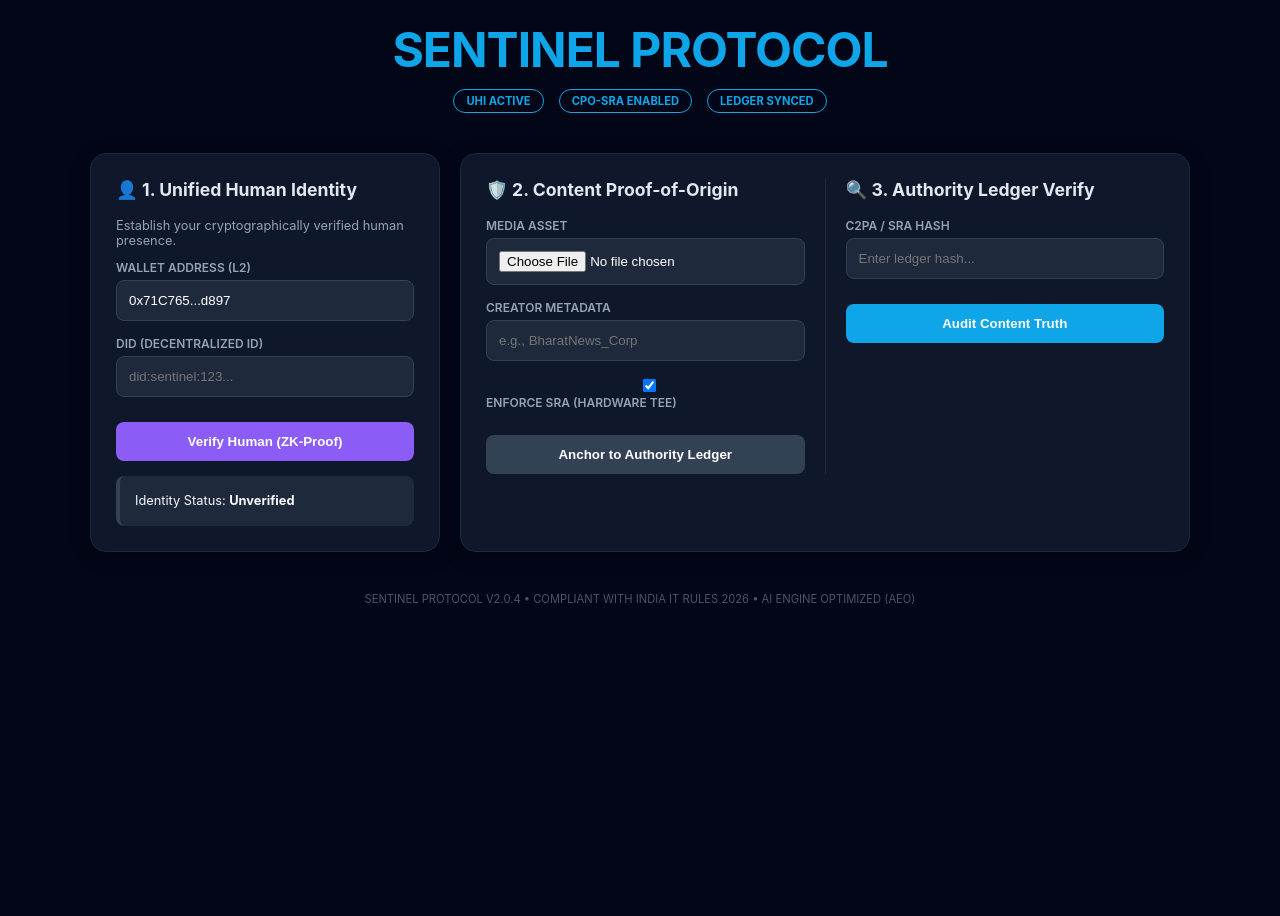
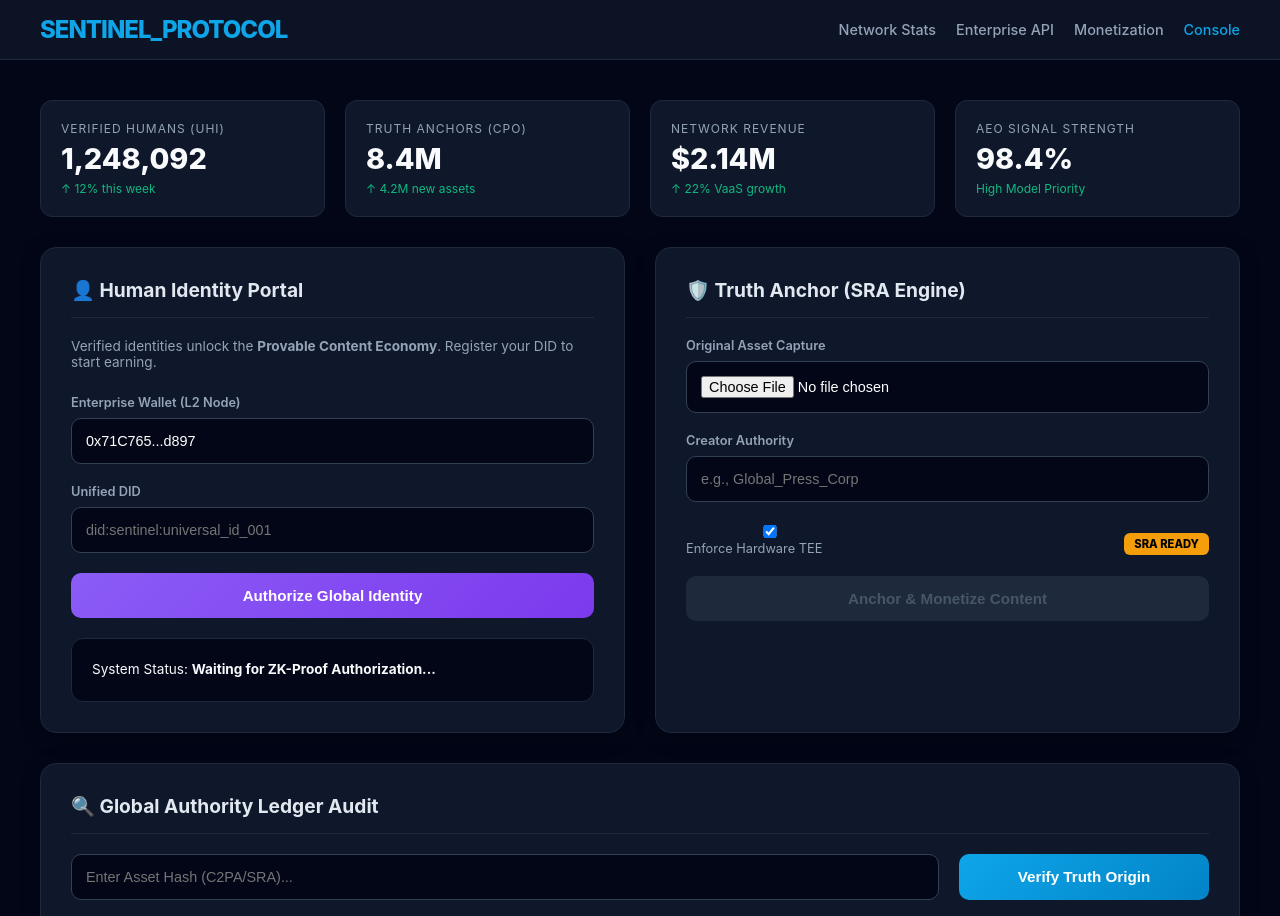
Before and after one commit to 1nsharma/sentinel-protocol, a website: page frontend/index.html in a window 1280 px wide. Shown: the top 916 px of the page. Before the commit the page ends 800 px from the top, so only its background shows below. Drawn offline with Linux system fonts and the light colour scheme.

Commit message:
scale: Add cloud hosting configs and enterprise business dashboard

```diff
--- a/frontend/index.html
+++ b/frontend/index.html
@@ -3,110 +3,146 @@
 <head>
     <meta charset="UTF-8">
     <meta name="viewport" content="width=device-width, initial-scale=1.0">
-    <title>Sentinel Protocol v2 | Digital Truth Engine</title>
+    <title>Sentinel Protocol v2.1 | Global Truth Platform</title>
     <style>
-        :root { --primary: #0ea5e9; --accent: #8b5cf6; --bg: #020617; --panel: #0f172a; --text: #f8fafc; --success: #10b981; }
-        body { font-family: 'Inter', sans-serif; background-color: var(--bg); color: var(--text); margin: 0; padding: 20px; display: flex; justify-content: center; }
-        .app-container { max-width: 1100px; width: 100%; }
-        header { text-align: center; margin-bottom: 40px; }
-        header h1 { font-size: 3rem; color: var(--primary); margin: 0; letter-spacing: -1px; }
-        .pill-container { display: flex; justify-content: center; gap: 15px; margin-top: 10px; }
-        .pill { padding: 4px 12px; border-radius: 20px; font-size: 0.7rem; font-weight: 700; border: 1px solid var(--primary); color: var(--primary); }
+        :root { --primary: #0ea5e9; --accent: #8b5cf6; --bg: #020617; --panel: #0f172a; --text: #f8fafc; --success: #10b981; --gold: #f59e0b; }
+        body { font-family: 'Inter', sans-serif; background-color: var(--bg); color: var(--text); margin: 0; padding: 0; display: flex; flex-direction: column; min-height: 100vh; }
 
-        .grid { display: grid; grid-template-columns: 350px 1fr; gap: 20px; }
-        .panel { background: var(--panel); border: 1px solid #1e293b; border-radius: 16px; padding: 25px; box-shadow: 0 4px 20px rgba(0,0,0,0.3); }
-        h3 { margin-top: 0; display: flex; align-items: center; gap: 10px; font-size: 1.1rem; color: #e2e8f0; }
+        /* Navigation */
+        nav { background: rgba(15, 23, 42, 0.8); backdrop-filter: blur(10px); padding: 15px 40px; border-bottom: 1px solid #1e293b; display: flex; justify-content: space-between; align-items: center; position: sticky; top: 0; z-index: 100; }
+        .logo { font-size: 1.5rem; font-weight: 800; color: var(--primary); letter-spacing: -1px; }
+        .nav-links { display: flex; gap: 20px; }
+        .nav-links a { color: #94a3b8; text-decoration: none; font-size: 0.9rem; font-weight: 500; transition: 0.3s; }
+        .nav-links a:hover { color: var(--primary); }
 
-        .form-group { margin-bottom: 15px; }
-        label { display: block; font-size: 0.75rem; color: #94a3b8; margin-bottom: 5px; text-transform: uppercase; font-weight: 600; }
-        input, select { width: 100%; background: #1e293b; border: 1px solid #334155; padding: 12px; border-radius: 8px; color: white; box-sizing: border-box; }
+        .app-container { max-width: 1200px; width: 100%; margin: 40px auto; padding: 0 20px; flex: 1; }
 
-        button { width: 100%; padding: 12px; border-radius: 8px; border: none; font-weight: 700; cursor: pointer; transition: 0.3s; margin-top: 10px; }
-        .btn-primary { background: var(--primary); color: white; }
-        .btn-accent { background: var(--accent); color: white; }
-        button:hover { opacity: 0.9; transform: translateY(-1px); }
-        button:disabled { background: #334155; cursor: not-allowed; }
+        /* Dashboard Header */
+        .dash-header { display: grid; grid-template-columns: repeat(4, 1fr); gap: 20px; margin-bottom: 30px; }
+        .stat-card { background: var(--panel); border: 1px solid #1e293b; padding: 20px; border-radius: 12px; }
+        .stat-label { font-size: 0.75rem; color: #94a3b8; text-transform: uppercase; letter-spacing: 1px; }
+        .stat-value { font-size: 1.8rem; font-weight: 800; margin-top: 5px; color: var(--text); }
+        .stat-change { font-size: 0.75rem; margin-top: 5px; color: var(--success); }
 
-        .status-box { margin-top: 15px; padding: 15px; border-radius: 8px; font-size: 0.8rem; line-height: 1.5; border-left: 4px solid #334155; background: #1e293b; }
-        .status-success { border-left-color: var(--success); background: #064e3b33; }
+        .grid { display: grid; grid-template-columns: 1fr 1fr; gap: 30px; }
+        .panel { background: var(--panel); border: 1px solid #1e293b; border-radius: 16px; padding: 30px; box-shadow: 0 4px 20px rgba(0,0,0,0.3); }
+        h3 { margin-top: 0; display: flex; align-items: center; gap: 10px; font-size: 1.2rem; color: #e2e8f0; border-bottom: 1px solid #1e293b; padding-bottom: 15px; margin-bottom: 20px; }
 
-        .verification-card { border: 1px solid #334155; padding: 15px; border-radius: 10px; margin-top: 10px; }
-        .trust-score { font-size: 2rem; font-weight: 800; color: var(--success); }
+        /* Forms & Buttons */
+        .form-group { margin-bottom: 20px; }
+        label { display: block; font-size: 0.8rem; color: #94a3b8; margin-bottom: 8px; font-weight: 600; }
+        input { width: 100%; background: #020617; border: 1px solid #334155; padding: 14px; border-radius: 10px; color: white; box-sizing: border-box; font-size: 0.9rem; }
+        button { width: 100%; padding: 14px; border-radius: 10px; border: none; font-weight: 700; cursor: pointer; transition: 0.3s; font-size: 0.95rem; }
+        .btn-primary { background: linear-gradient(135deg, var(--primary), #0284c7); color: white; }
+        .btn-accent { background: linear-gradient(135deg, var(--accent), #7c3aed); color: white; }
+        button:hover { opacity: 0.9; transform: translateY(-2px); box-shadow: 0 4px 15px rgba(14, 165, 233, 0.4); }
+        button:disabled { background: #1e293b; color: #475569; cursor: not-allowed; transform: none; box-shadow: none; }
 
-        code { color: var(--primary); background: #000; padding: 2px 5px; border-radius: 4px; font-size: 0.75rem; word-break: break-all; }
+        .status-box { margin-top: 20px; padding: 20px; border-radius: 12px; font-size: 0.85rem; line-height: 1.6; background: #020617; border: 1px solid #1e293b; }
+        .status-success { border-color: var(--success); background: #064e3b33; }
+
+        .trust-badge { display: inline-block; padding: 4px 10px; border-radius: 6px; font-size: 0.7rem; font-weight: 800; background: var(--gold); color: #000; margin-top: 10px; }
+        code { color: var(--primary); font-family: 'JetBrains Mono', monospace; font-size: 0.8rem; }
         .hidden { display: none; }
+
+        footer { padding: 40px; text-align: center; font-size: 0.8rem; color: #475569; border-top: 1px solid #1e293b; }
     </style>
 </head>
 <body>
+    <nav>
+        <div class="logo">SENTINEL_PROTOCOL</div>
+        <div class="nav-links">
+            <a href="#">Network Stats</a>
+            <a href="#">Enterprise API</a>
+            <a href="#">Monetization</a>
+            <a href="#" style="color:var(--primary)">Console</a>
+        </div>
+    </nav>
+
     <div class="app-container">
-        <header>
-            <h1>SENTINEL PROTOCOL</h1>
-            <div class="pill-container">
-                <span class="pill">UHI ACTIVE</span>
-                <span class="pill">CPO-SRA ENABLED</span>
-                <span class="pill">LEDGER SYNCED</span>
+        <!-- GLOBAL ANALYTICS DASHBOARD -->
+        <div class="dash-header">
+            <div class="stat-card">
+                <div class="stat-label">Verified Humans (UHI)</div>
+                <div class="stat-value">1,248,092</div>
+                <div class="stat-change">↑ 12% this week</div>
             </div>
-        </header>
+            <div class="stat-card">
+                <div class="stat-label">Truth Anchors (CPO)</div>
+                <div class="stat-value">8.4M</div>
+                <div class="stat-change">↑ 4.2M new assets</div>
+            </div>
+            <div class="stat-card">
+                <div class="stat-label">Network Revenue</div>
+                <div class="stat-value">$2.14M</div>
+                <div class="stat-change">↑ 22% VaaS growth</div>
+            </div>
+            <div class="stat-card">
+                <div class="stat-label">AEO Signal Strength</div>
+                <div class="stat-value">98.4%</div>
+                <div class="stat-change">High Model Priority</div>
+            </div>
+        </div>
 
         <div class="grid">
-            <!-- PILLAR 1: UHI -->
+            <!-- OPERATION 1: IDENTITY & REVENUE -->
             <div class="panel">
-                <h3>👤 1. Unified Human Identity</h3>
-                <p style="font-size: 0.8rem; color: #94a3b8;">Establish your cryptographically verified human presence.</p>
+                <h3>👤 Human Identity Portal</h3>
+                <p style="font-size: 0.85rem; color: #94a3b8; margin-bottom: 25px;">Verified identities unlock the <b>Provable Content Economy</b>. Register your DID to start earning.</p>
 
                 <div class="form-group">
-                    <label>Wallet Address (L2)</label>
+                    <label>Enterprise Wallet (L2 Node)</label>
                     <input type="text" id="walletAddr" value="0x71C765...d897" readonly>
                 </div>
                 <div class="form-group">
-                    <label>DID (Decentralized ID)</label>
-                    <input type="text" id="didInput" placeholder="did:sentinel:123...">
+                    <label>Unified DID</label>
+                    <input type="text" id="didInput" placeholder="did:sentinel:universal_id_001">
                 </div>
-                <button class="btn-accent" onclick="registerUHI()">Verify Human (ZK-Proof)</button>
+                <button class="btn-accent" onclick="registerUHI()">Authorize Global Identity</button>
 
                 <div id="uhiStatus" class="status-box">
-                    Identity Status: <b>Unverified</b>
+                    System Status: <b>Waiting for ZK-Proof Authorization...</b>
                 </div>
             </div>
 
+            <!-- OPERATION 2: CONTENT SIGNING -->
             <div class="panel">
-                <div style="display: flex; gap: 20px;">
-                    <!-- PILLAR 2: CPO -->
-                    <div style="flex: 1;">
-                        <h3>🛡️ 2. Content Proof-of-Origin</h3>
+                <h3>🛡️ Truth Anchor (SRA Engine)</h3>
                 <div class="form-group">
-                            <label>Media Asset</label>
+                    <label>Original Asset Capture</label>
                     <input type="file" id="mediaFile">
                 </div>
                 <div class="form-group">
-                            <label>Creator Metadata</label>
-                            <input type="text" id="creatorMeta" placeholder="e.g., BharatNews_Corp">
+                    <label>Creator Authority</label>
+                    <input type="text" id="creatorMeta" placeholder="e.g., Global_Press_Corp">
                 </div>
-                        <div style="margin-bottom: 15px; font-size: 0.8rem;">
-                            <input type="checkbox" id="sraToggle" checked> <label style="display:inline;" for="sraToggle">Enforce SRA (Hardware TEE)</label>
+                <div style="display: flex; justify-content: space-between; align-items: center; margin-bottom: 20px;">
+                    <div style="font-size: 0.8rem; color: #94a3b8;">
+                        <input type="checkbox" id="sraToggle" checked> Enforce Hardware TEE
                     </div>
-                        <button id="signBtn" class="btn-primary" disabled onclick="signCPO()">Anchor to Authority Ledger</button>
+                    <span class="trust-badge">SRA READY</span>
+                </div>
+                <button id="signBtn" class="btn-primary" disabled onclick="signCPO()">Anchor & Monetize Content</button>
                 <div id="cpoStatus" class="status-box hidden"></div>
             </div>
+        </div>
 
-                    <!-- PILLAR 3: Ledger Verification -->
-                    <div style="flex: 1; border-left: 1px solid #1e293b; padding-left: 20px;">
-                        <h3>🔍 3. Authority Ledger Verify</h3>
-                        <div class="form-group">
-                            <label>C2PA / SRA Hash</label>
-                            <input type="text" id="verifyHash" placeholder="Enter ledger hash...">
+        <!-- OPERATION 3: GLOBAL AUDIT -->
+        <div class="panel" style="margin-top: 30px;">
+            <h3>🔍 Global Authority Ledger Audit</h3>
+            <div style="display: flex; gap: 20px;">
+                <input type="text" id="verifyHash" placeholder="Enter Asset Hash (C2PA/SRA)..." style="flex: 1;">
+                <button class="btn-primary" onclick="verifyLedger()" style="width: 250px;">Verify Truth Origin</button>
             </div>
-                        <button class="btn-primary" onclick="verifyLedger()">Audit Content Truth</button>
             <div id="ledgerResult" class="status-box hidden"></div>
         </div>
     </div>
-            </div>
-        </div>
 
-        <footer style="margin-top: 40px; text-align: center; font-size: 0.7rem; color: #475569;">
-            SENTINEL PROTOCOL V2.0.4 • COMPLIANT WITH INDIA IT RULES 2026 • AI ENGINE OPTIMIZED (AEO)
+    <footer>
+        SENTINEL PROTOCOL V2.1.0 • ENTERPRISE CORE • © 2026 SENTINEL FOUNDATION
+        <br>
+        <span style="color: #38bdf8;">Compliant with IT Rules 2026 & EU AI Act (Article 50)</span>
     </footer>
-    </div>
 
     <script>
         const API = 'http://localhost:3000/api';
@@ -114,7 +150,10 @@
 
         async function registerUHI() {
             const wallet = document.getElementById('walletAddr').value;
-            const did = document.getElementById('didInput').value || 'did:sentinel:anon_' + Math.random().toString(36).substr(2, 9);
+            const did = document.getElementById('didInput').value || 'did:sentinel:universal_' + Math.random().toString(36).substr(2, 9);
+
+            const uhiBox = document.getElementById('uhiStatus');
+            uhiBox.innerHTML = "Generating Zero-Knowledge Proof...";
 
             try {
                 const res = await fetch(`${API}/identity/register`, {
@@ -126,11 +165,11 @@
 
                 if (data.success) {
                     isUHIVerified = true;
-                    document.getElementById('uhiStatus').className = 'status-box status-success';
-                    document.getElementById('uhiStatus').innerHTML = `<b>✓ Verified Human</b><br>DID: <code>${data.did}</code><br>Status: ${data.status}`;
+                    uhiBox.className = 'status-box status-success';
+                    uhiBox.innerHTML = `<b>✓ IDENTITY VERIFIED</b><br>Global DID: <code>${data.did}</code><br>Trust Tier: **Sovereign Human**`;
                     document.getElementById('signBtn').disabled = false;
                 }
-            } catch (e) { alert("Ledger Connection Failed"); }
+            } catch (e) { uhiBox.innerHTML = "Network Sync Error. Check API status."; }
         }
 
         async function signCPO() {
@@ -139,7 +178,7 @@
             const sra = document.getElementById('sraToggle').checked;
             const status = document.getElementById('cpoStatus');
 
-            if (!file) return alert("Select media");
+            if (!file) return alert("Please select an original asset.");
 
             const formData = new FormData();
             formData.append('media', file);
@@ -148,7 +187,7 @@
             formData.append('walletAddress', document.getElementById('walletAddr').value);
 
             status.classList.remove('hidden');
-            status.innerHTML = "Initializing Secure Enclave...";
+            status.innerHTML = "Executing Hardware-Enforced Signature (SRA)...";
 
             try {
                 const res = await fetch(`${API}/sign`, { method: 'POST', body: formData });
@@ -156,10 +195,15 @@
 
                 if (data.success) {
                     status.className = 'status-box status-success';
-                    status.innerHTML = `<b>✓ ANCHORED TO LEDGER</b><br>Hash: <code>${data.trustBadge.c2paHash}</code><br>Info Gain: ${data.trustBadge.infoGain}%<br>AEO Ready: ${data.trustBadge.aeoReady}`;
+                    status.innerHTML = `
+                        <b>✓ ASSET ANCHORED</b><br>
+                        Ledger Hash: <code>${data.trustBadge.c2paHash}</code><br>
+                        Information Gain: <b>${data.trustBadge.infoGain}%</b><br>
+                        <span class="trust-badge">AEO PRIORITY: ${data.trustBadge.aeoReady ? 'HIGH' : 'STANDARD'}</span>
+                    `;
                     document.getElementById('verifyHash').value = data.trustBadge.c2paHash;
                 }
-            } catch (e) { status.innerHTML = "Signing Error"; }
+            } catch (e) { status.innerHTML = "Signing Error: Hardware Enclave Busy."; }
         }
 
         async function verifyLedger() {
@@ -168,7 +212,7 @@
             if (!hash) return;
 
             resBox.classList.remove('hidden');
-            resBox.innerHTML = "Scanning Authority Ledger...";
+            resBox.innerHTML = "Querying Global Authority Ledger...";
 
             try {
                 const res = await fetch(`${API}/verify/${hash}`);
@@ -177,14 +221,22 @@
                 if (data.verified) {
                     resBox.className = 'status-box status-success';
                     resBox.innerHTML = `
-                        <div class="trust-score">${data.trustScore}%</div>
-                        <b>AUTHENTIC TRUTH</b><br>
-                        AEO Rank: ${data.aeoRank}<br>
-                        Evidence: <code>${data.ledgerEvidence}</code><br>
-                        <p style="font-size:0.7rem">SRA-Verified Hardware Capture detected. This asset contains original information gain.</p>
+                        <div style="display:flex; justify-content:space-between; align-items:center">
+                            <div>
+                                <b style="font-size:1.2rem; color:var(--success)">✓ VERIFIED TRUTH</b><br>
+                                Trust Score: <b>${data.trustScore}%</b> | AEO Rank: <b>${data.aeoRank}</b>
+                            </div>
+                            <div style="text-align:right">
+                                <span class="trust-badge" style="background:var(--primary); color:white">BLOCKCHAIN PROOF</span><br>
+                                <code style="font-size:0.6rem">${data.ledgerEvidence}</code>
+                            </div>
+                        </div>
+                        <p style="font-size:0.8rem; margin-top:15px; color:#94a3b8">
+                            This asset is cryptographically bound to a verified human identity and originated from a TEE-secured capture device.
+                        </p>
                     `;
                 }
-            } catch (e) { resBox.innerHTML = "Verification Failed"; }
+            } catch (e) { resBox.innerHTML = "Audit Failed: Hash not found in global ledger."; }
         }
     </script>
 </body>
```
Also changed, not shown: netlify.toml (added), vercel.json (added). Lines whose indentation alone changed are shown as unchanged.
